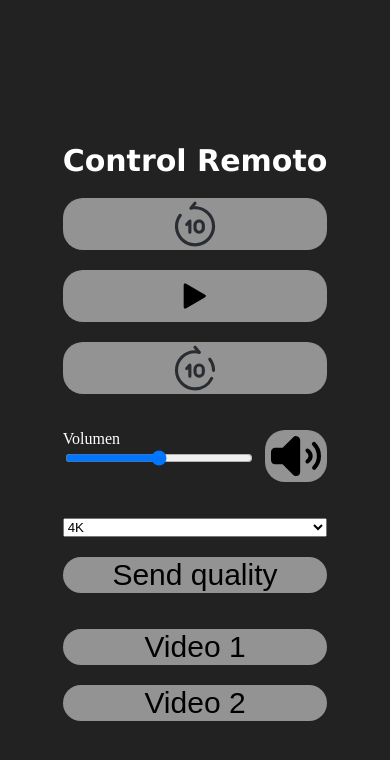
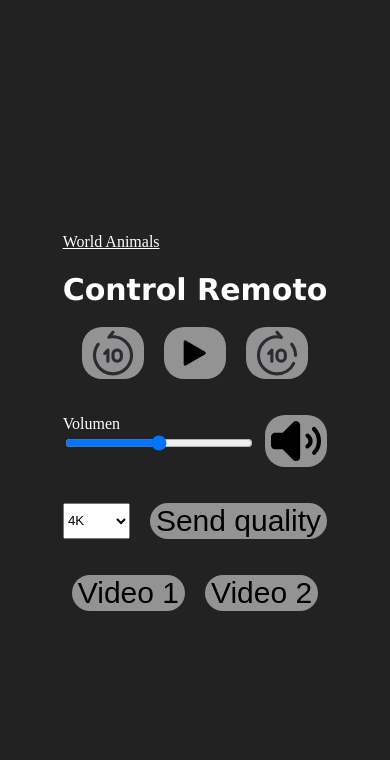
Before and after one commit to maarcnavarro9/WorldAnimals, a website: page public/html/remote-playback.html in a window 390 px wide. Drawn offline with nearby package versions, Linux system fonts and the light colour scheme; no server answers.

Commit message:
Añadidos enlaces apra ir de world animals a remote playback y viceversa

```diff
--- a/public/css/remote-playback.css
+++ b/public/css/remote-playback.css
@@ -50,8 +50,4 @@ button:active {
     h1 {
         font-size: 30px;
     }
-
-    .buttonContainer {
-        flex-direction: column;
-    }
 }
--- a/public/css/styles.css
+++ b/public/css/styles.css
@@ -26,11 +26,22 @@ main {
 header {
   padding: 20px;
   background-color: #269a79;
-  color: white;
+  color: #ffffff;
   font-weight: bold;
   display: flex;
   gap: 10px;
   align-items: flex-end;
+}
+
+a {
+  color: #ffffff;
+  text-decoration: none;
+  transition: all 0.3s ease;
+}
+
+a:hover {
+  text-decoration: underline;
+  transform: scale(1.02);
 }
 
 .header {
@@ -128,6 +139,7 @@ button {
   border-radius: 25px;
   background-color: #75c699;
   border-color: #269a79;
+  transition: all 0.5s ease;
 }
 
 .chaptersButton {
--- a/public/html/remote-playback.html
+++ b/public/html/remote-playback.html
@@ -9,6 +9,7 @@
 
 <body>
     <main>
+        <a href="/" style="color: white">World Animals</a>
         <h1>Control Remoto</h1>
         <div class="buttonContainer">
             <button onclick="sendVideoTime('backward')">
```
Also changed, not shown: public/index.html (+1 -0 lines).
